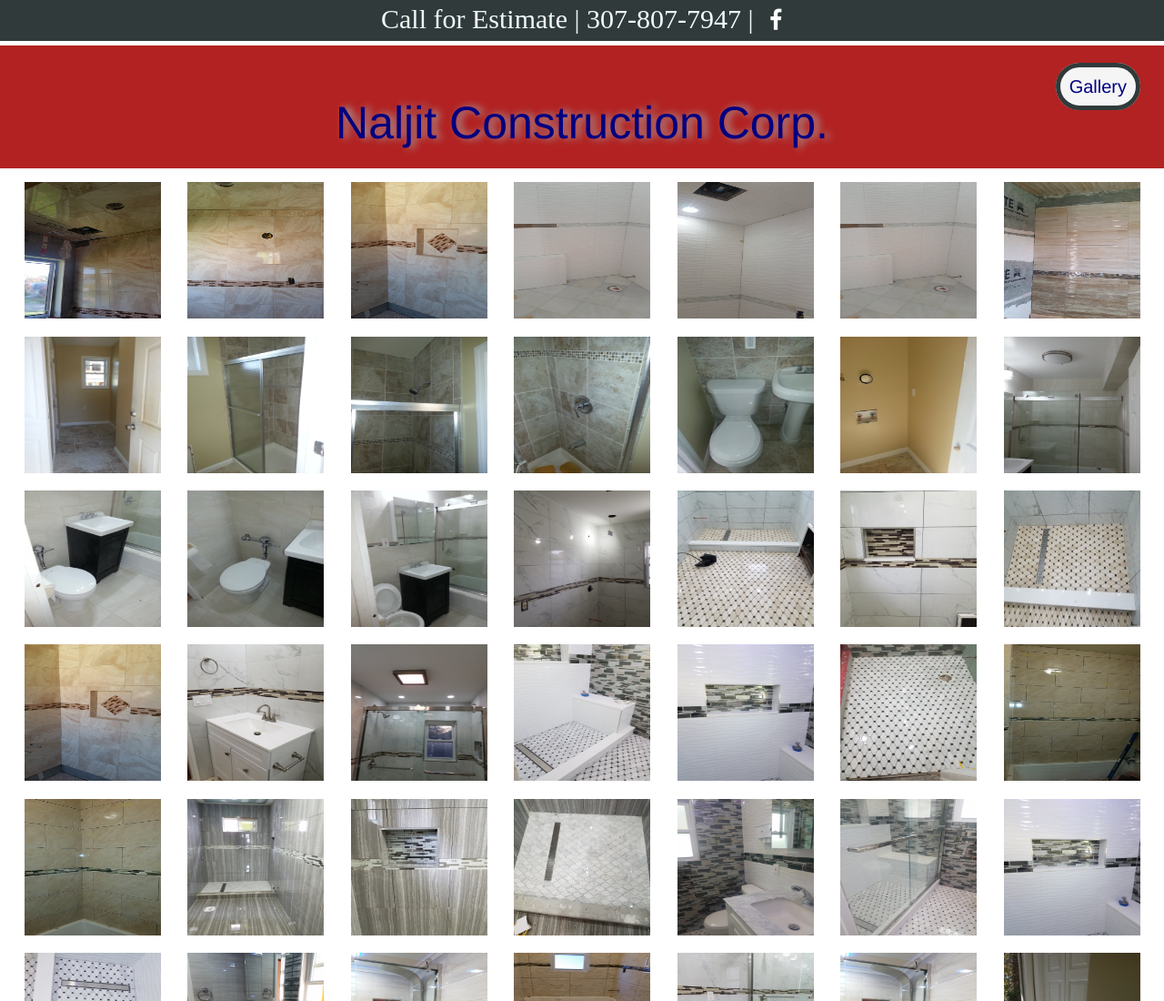
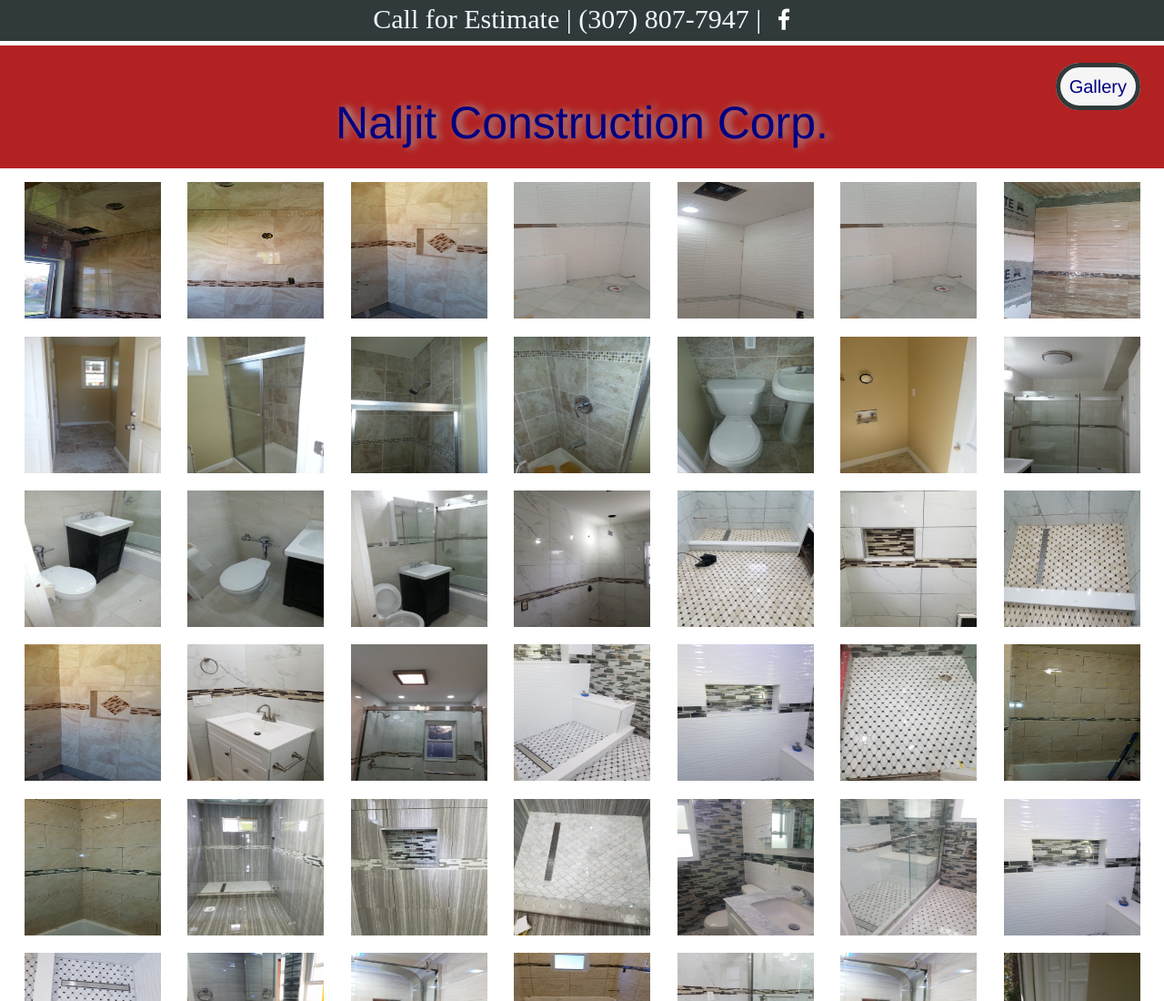
Before and after one commit to shinesac/naljitconstruction, a plain HTML site: page gallery.html in a window 1280 px wide. Shown: the top 1100 px of the page at 91% size. Drawn offline with Linux system fonts and the light colour scheme.

Commit message:
fix format number on gallery page

```diff
--- a/gallery.html
+++ b/gallery.html
@@ -30,7 +30,7 @@
 
     <header>
         <div id="banner">
-            <hl>Call for Estimate | 307-807-7947 | <a href="https://www.facebook.com/naljit" class="fa fa-facebook" id="fb"></a>
+            <hl>Call for Estimate | (307) 807-7947 | <a href="https://www.facebook.com/naljit" class="fa fa-facebook" id="fb"></a>
         </h1>
 
         </div>
```
